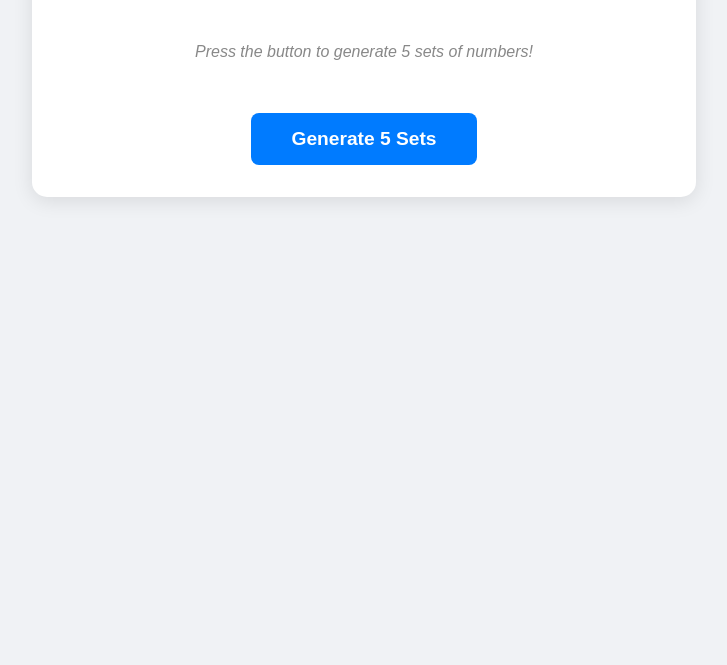
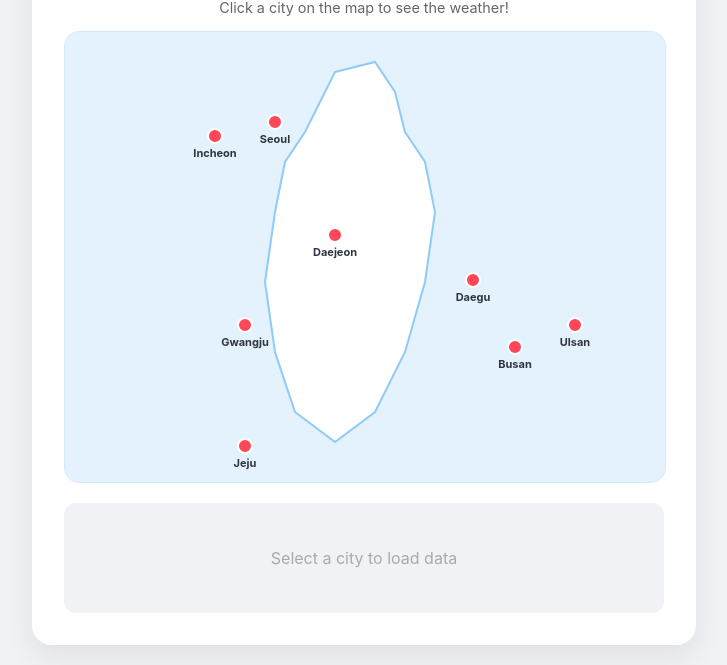
Before and after one commit to white7315/product-builder-sec1, a plain HTML site: page index.html in a window 1280 px wide. Shown: the part 371-1036 px from the top of the page, without its empty margins (276-1003 px from the left). Before the commit the page ends 840 px from the top, so only its background shows below. Drawn offline with Linux system fonts and the light colour scheme.

Commit message:
Add South Korea weather map with major cities

```diff
--- a/index.html
+++ b/index.html
@@ -3,109 +3,249 @@
 <head>
   <meta charset="UTF-8" />
   <meta name="viewport" content="width=device-width, initial-scale=1.0" />
-  <title>Lotto Number Generator (5 Sets)</title>
+  <title>Lotto & KR Weather</title>
   <style>
+    :root {
+      --primary: #007bff;
+      --secondary: #6c757d;
+      --bg: #f0f2f5;
+      --white: #ffffff;
+    }
+
     body {
-      font-family: 'Arial', sans-serif;
+      font-family: 'Pretendard', -apple-system, BlinkMacSystemFont, system-ui, Roboto, sans-serif;
+      margin: 0;
+      background-color: var(--bg);
+      color: #333;
+      padding: 20px;
       display: flex;
-      justify-content: center;
+      flex-direction: column;
       align-items: center;
-      min-height: 100vh;
-      margin: 0;
-      background-color: #f0f2f5;
-      padding: 20px;
+      gap: 30px;
     }
 
     .container {
       text-align: center;
-      background: white;
+      background: var(--white);
       padding: 2rem;
-      border-radius: 15px;
-      box-shadow: 0 4px 20px rgba(0, 0, 0, 0.1);
+      border-radius: 20px;
+      box-shadow: 0 10px 30px rgba(0, 0, 0, 0.08);
       width: 100%;
       max-width: 600px;
     }
 
     h1 {
-      color: #333;
-      margin-bottom: 2rem;
+      font-size: 1.5rem;
+      margin-bottom: 1.5rem;
+      color: #1a1a1a;
+      display: flex;
+      align-items: center;
+      justify-content: center;
+      gap: 10px;
     }
 
+    /* Lotto Styles */
     .all-numbers-container {
       display: flex;
       flex-direction: column;
-      gap: 20px;
-      margin-bottom: 2rem;
+      gap: 12px;
+      margin-bottom: 1.5rem;
     }
 
     .numbers-row {
       display: flex;
       justify-content: center;
-      gap: 10px;
-      align-items: center;
+      gap: 8px;
       padding: 10px;
-      background: #fdfdfd;
-      border-radius: 10px;
+      background: #f8f9fa;
+      border-radius: 12px;
       border: 1px solid #eee;
     }
 
     .ball {
-      width: 45px;
-      height: 45px;
+      width: 40px;
+      height: 40px;
       border-radius: 50%;
       display: flex;
       justify-content: center;
       align-items: center;
       color: white;
-      font-weight: bold;
-      font-size: 1.1rem;
-      box-shadow: inset -3px -3px 5px rgba(0, 0, 0, 0.2), 0 2px 5px rgba(0, 0, 0, 0.1);
+      font-weight: 700;
+      font-size: 1rem;
+      box-shadow: inset -3px -3px 5px rgba(0, 0, 0, 0.1), 0 2px 4px rgba(0, 0, 0, 0.1);
       animation: popIn 0.3s ease-out;
     }
 
-    .placeholder {
-      color: #888;
-      font-style: italic;
-      padding: 20px;
+    /* Weather Map Styles */
+    .map-wrapper {
+      position: relative;
+      width: 100%;
+      height: 450px;
+      background: #e3f2fd;
+      border-radius: 15px;
+      margin-top: 10px;
+      overflow: hidden;
+      border: 1px solid #d1e9ff;
+    }
+
+    .map-svg {
+      width: 100%;
+      height: 100%;
+      fill: #fff;
+      stroke: #007bff;
+      stroke-width: 0.5;
+    }
+
+    .city-marker {
+      position: absolute;
+      width: 12px;
+      height: 12px;
+      background: #ff4757;
+      border: 2px solid white;
+      border-radius: 50%;
+      cursor: pointer;
+      transform: translate(-50%, -50%);
+      transition: transform 0.2s, box-shadow 0.2s;
+    }
+
+    .city-marker:hover {
+      transform: translate(-50%, -50%) scale(1.5);
+      box-shadow: 0 0 10px rgba(255, 71, 87, 0.5);
+    }
+
+    .city-label {
+      position: absolute;
+      font-size: 11px;
+      font-weight: bold;
+      color: #2f3542;
+      pointer-events: none;
+      white-space: nowrap;
+      transform: translate(-50%, 10px);
+    }
+
+    #weather-info {
+      margin-top: 20px;
+      padding: 15px;
+      background: #f1f2f6;
+      border-radius: 12px;
+      min-height: 80px;
+      display: flex;
+      flex-direction: column;
+      justify-content: center;
+      align-items: center;
+      transition: all 0.3s ease;
+    }
+
+    .weather-card {
+      display: flex;
+      align-items: center;
+      gap: 20px;
+    }
+
+    .temp {
+      font-size: 2rem;
+      font-weight: 800;
+      color: #2f3542;
+    }
+
+    .desc {
+      text-transform: capitalize;
+      color: #57606f;
+      font-weight: 500;
     }
 
     button {
-      padding: 15px 40px;
-      font-size: 1.2rem;
-      background-color: #007bff;
+      padding: 12px 24px;
+      font-size: 1rem;
+      background-color: var(--primary);
       color: white;
       border: none;
-      border-radius: 8px;
+      border-radius: 10px;
       cursor: pointer;
-      transition: background-color 0.2s, transform 0.1s;
-      font-weight: bold;
+      transition: all 0.2s;
+      font-weight: 600;
+      box-shadow: 0 4px 6px rgba(0, 123, 255, 0.2);
     }
 
     button:hover {
       background-color: #0056b3;
-    }
-
-    button:active {
-      transform: scale(0.95);
+      transform: translateY(-2px);
     }
 
     @keyframes popIn {
       0% { transform: scale(0); opacity: 0; }
-      80% { transform: scale(1.1); }
       100% { transform: scale(1); opacity: 1; }
+    }
+
+    .loading {
+      border: 3px solid #f3f3f3;
+      border-top: 3px solid var(--primary);
+      border-radius: 50%;
+      width: 20px;
+      height: 20px;
+      animation: spin 1s linear infinite;
+    }
+
+    @keyframes spin {
+      0% { transform: rotate(0deg); }
+      100% { transform: rotate(360deg); }
     }
   </style>
 </head>
 <body>
+
+  <!-- Lotto Section -->
   <div class="container">
-    <h1>Lotto Number Generator</h1>
+    <h1>🎰 Lotto Generator</h1>
     <div id="all-numbers" class="all-numbers-container">
-      <div class="placeholder">Press the button to generate 5 sets of numbers!</div>
+      <div class="placeholder" style="color: #999; font-style: italic;">Press the button to generate 5 sets!</div>
     </div>
     <button id="generate-btn">Generate 5 Sets</button>
   </div>
 
+  <!-- Weather Section -->
+  <div class="container">
+    <h1>Map Weather</h1>
+    <p style="font-size: 0.9rem; color: #666; margin-bottom: 15px;">Click a city on the map to see the weather!</p>
+    <div class="map-wrapper">
+      <!-- Simplified KR Shape (CSS/SVG mixed feel) -->
+      <svg viewBox="0 0 300 450" class="map-svg" style="background: #e3f2fd;">
+        <path d="M120,40 L160,30 L180,60 L190,100 L210,130 L220,180 L210,250 L190,320 L160,380 L120,410 L80,380 L60,320 L50,250 L60,180 L70,130 L90,100 L110,60 Z" fill="#fff" stroke="#90caf9" stroke-width="2" />
+      </svg>
+
+      <!-- City Markers -->
+      <div class="city-marker" style="top: 20%; left: 35%;" onclick="getWeather('Seoul', 37.5665, 126.9780)"></div>
+      <div class="city-label" style="top: 20%; left: 35%;">Seoul</div>
+
+      <div class="city-marker" style="top: 70%; left: 75%;" onclick="getWeather('Busan', 35.1796, 129.0756)"></div>
+      <div class="city-label" style="top: 70%; left: 75%;">Busan</div>
+
+      <div class="city-marker" style="top: 23%; left: 25%;" onclick="getWeather('Incheon', 37.4563, 126.7052)"></div>
+      <div class="city-label" style="top: 23%; left: 25%;">Incheon</div>
+
+      <div class="city-marker" style="top: 55%; left: 68%;" onclick="getWeather('Daegu', 35.8714, 128.6014)"></div>
+      <div class="city-label" style="top: 55%; left: 68%;">Daegu</div>
+
+      <div class="city-marker" style="top: 45%; left: 45%;" onclick="getWeather('Daejeon', 36.3504, 127.3845)"></div>
+      <div class="city-label" style="top: 45%; left: 45%;">Daejeon</div>
+
+      <div class="city-marker" style="top: 65%; left: 30%;" onclick="getWeather('Gwangju', 35.1595, 126.8526)"></div>
+      <div class="city-label" style="top: 65%; left: 30%;">Gwangju</div>
+
+      <div class="city-marker" style="top: 65%; left: 85%;" onclick="getWeather('Ulsan', 35.5384, 129.3114)"></div>
+      <div class="city-label" style="top: 65%; left: 85%;">Ulsan</div>
+
+      <div class="city-marker" style="top: 92%; left: 30%;" onclick="getWeather('Jeju', 33.4996, 126.5312)"></div>
+      <div class="city-label" style="top: 92%; left: 30%;">Jeju</div>
+    </div>
+
+    <div id="weather-info">
+      <div style="color: #aaa;">Select a city to load data</div>
+    </div>
+  </div>
+
   <script>
+    /* Lotto Logic */
     document.getElementById('generate-btn').addEventListener('click', () => {
       const allSets = [];
       for (let i = 0; i < 5; i++) {
@@ -128,12 +268,10 @@
     function displayAllSets(sets) {
       const container = document.getElementById('all-numbers');
       container.innerHTML = '';
-
       sets.forEach((set, index) => {
         const row = document.createElement('div');
         row.className = 'numbers-row';
         row.style.animationDelay = `${index * 0.1}s`;
-
         set.forEach(num => {
           const ball = document.createElement('div');
           ball.className = 'ball';
@@ -141,17 +279,56 @@
           ball.style.backgroundColor = getBallColor(num);
           row.appendChild(ball);
         });
-
         container.appendChild(row);
       });
     }
 
     function getBallColor(num) {
-      if (num <= 10) return '#fbc400'; // Yellow
-      if (num <= 20) return '#69c8f2'; // Blue
-      if (num <= 30) return '#ff7272'; // Red
-      if (num <= 40) return '#aaa';    // Grey
-      return '#b0d840';                // Green
+      if (num <= 10) return '#fbc400';
+      if (num <= 20) return '#69c8f2';
+      if (num <= 30) return '#ff7272';
+      if (num <= 40) return '#aaa';
+      return '#b0d840';
+    }
+
+    /* Weather Logic */
+    async function getWeather(cityName, lat, lon) {
+      const infoBox = document.getElementById('weather-info');
+      infoBox.innerHTML = '<div class="loading"></div>';
+
+      try {
+        const response = await fetch(`https://api.open-meteo.com/v1/forecast?latitude=${lat}&longitude=${lon}&current_weather=true`);
+        const data = await response.json();
+
+        const temp = data.current_weather.temperature;
+        const code = data.current_weather.weathercode;
+        const desc = getWeatherDesc(code);
+
+        infoBox.innerHTML = `
+          <div class="weather-card">
+            <div style="text-align: left">
+              <div style="font-weight: bold; color: var(--primary); font-size: 1.1rem;">${cityName}</div>
+              <div class="desc">${desc}</div>
+            </div>
+            <div class="temp">${temp}°C</div>
+          </div>
+        `;
+      } catch (error) {
+        infoBox.innerHTML = '<div style="color: #ff4757">Failed to load weather data.</div>';
+      }
+    }
+
+    function getWeatherDesc(code) {
+      const codes = {
+        0: 'Clear sky',
+        1: 'Mainly clear', 2: 'Partly cloudy', 3: 'Overcast',
+        45: 'Fog', 48: 'Depositing rime fog',
+        51: 'Light drizzle', 53: 'Moderate drizzle', 55: 'Dense drizzle',
+        61: 'Slight rain', 63: 'Moderate rain', 65: 'Heavy rain',
+        71: 'Slight snow fall', 73: 'Moderate snow fall', 75: 'Heavy snow fall',
+        95: 'Thunderstorm'
+      };
+      return codes[code] || 'Cloudy';
     }
   </script>
 </body>
```
